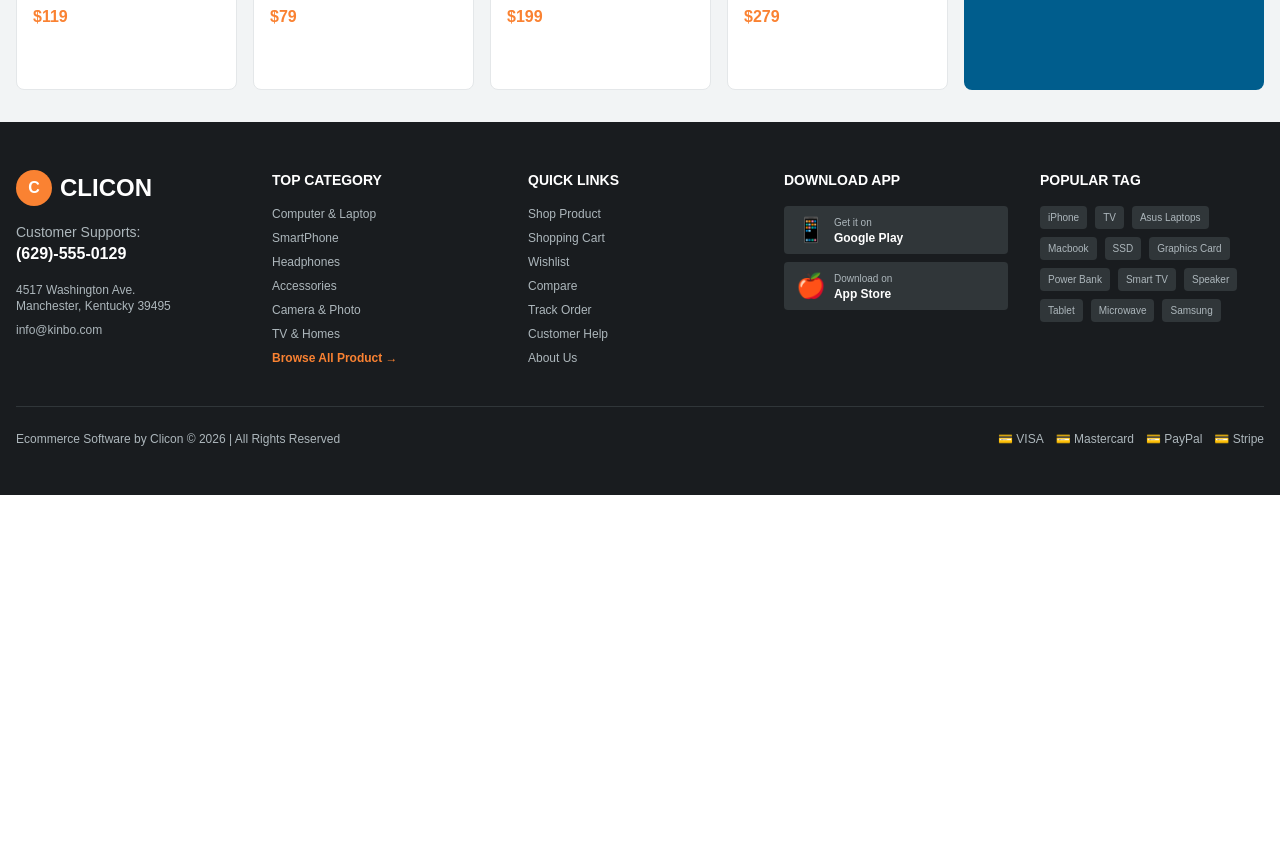
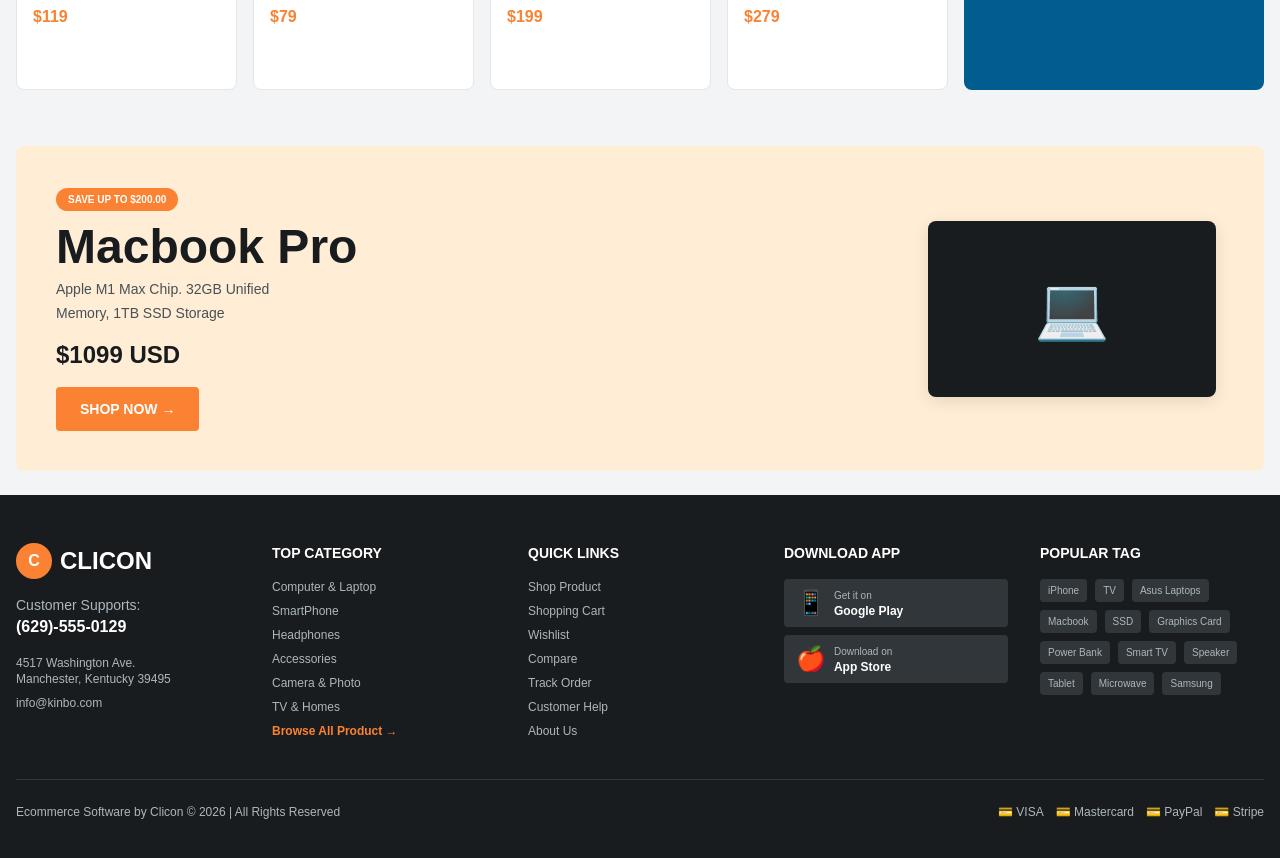
Before and after one commit to valo0n/Lab-2, a React (Vite) app in the folder frontend/: page / in a window 1280 px wide. Shown: the part 3760-4618 px from the top of the page. Before the commit the page ends 4255 px from the top, so only its background shows below. Built offline with nearby package versions, Linux system fonts and the light colour scheme.

Commit message:
MacBookProBanner

```diff
--- /dev/null
+++ b/frontend/src/components/homepage/MacBookProBanner.jsx
@@ -0,0 +1,35 @@
+export default function MacBookProBanner() {
+  return (
+    <section className="max-w-7xl mx-auto px-3 sm:px-4 py-4 sm:py-6">
+      <div className="bg-orange-100 rounded-lg p-5 sm:p-8 lg:p-10 relative overflow-hidden flex items-center min-h-[200px] sm:min-h-[260px]">
+        <div className="relative z-10 max-w-[60%] md:max-w-md">
+          <span className="inline-block bg-primary text-white text-[9px] sm:text-[10px] font-bold px-2 sm:px-3 py-0.5 sm:py-1 rounded-full mb-2 sm:mb-3">
+            SAVE UP TO $200.00
+          </span>
+          <h2 className="text-2xl sm:text-4xl md:text-5xl font-bold text-dark mb-1 sm:mb-2 leading-tight">
+            Macbook Pro
+          </h2>
+          <p className="text-dark-200 text-[10px] sm:text-sm mb-0 sm:mb-1 hidden sm:block">
+            Apple M1 Max Chip. 32GB Unified
+          </p>
+          <p className="text-dark-200 text-[10px] sm:text-sm mb-2 sm:mb-4 hidden sm:block">
+            Memory, 1TB SSD Storage
+          </p>
+          <p className="text-dark text-lg sm:text-2xl font-bold mb-2 sm:mb-4">
+            $1099 USD
+          </p>
+          <button className="bg-primary hover:bg-primary-600 text-white font-bold px-4 sm:px-6 py-2 sm:py-3 rounded text-[10px] sm:text-sm">
+            SHOP NOW →
+          </button>
+        </div>
+
+        {/* MacBook visual */}
+        <div className="absolute right-3 sm:right-6 lg:right-12 top-1/2 -translate-y-1/2">
+          <div className="w-32 h-20 sm:w-56 sm:h-36 lg:w-72 lg:h-44 bg-dark rounded-lg shadow-card-hover flex items-center justify-center text-white text-2xl sm:text-4xl lg:text-6xl">
+            💻
+          </div>
+        </div>
+      </div>
+    </section>
+  );
+}
--- a/frontend/src/pages/HomePage.jsx
+++ b/frontend/src/pages/HomePage.jsx
@@ -10,6 +10,7 @@
 import FeaturedProducts from "../components/homepage/FeaturedProducts";
 import TwoSideBanners from "../components/homepage/TwoSideBanners";
 import ComputerAccessories from "../components/homepage/ComputerAccessories";
+import MacBookProBanner from "../components/homepage/MacBookProBanner";
 export default function HomePage() {
   const [mobileMenuOpen, setMobileMenuOpen] = useState(false);
 
@@ -30,6 +31,7 @@
         <FeaturedProducts />
         <TwoSideBanners />
         <ComputerAccessories />
+        <MacBookProBanner />
       </main>
       <Footer />
     </div>
```
